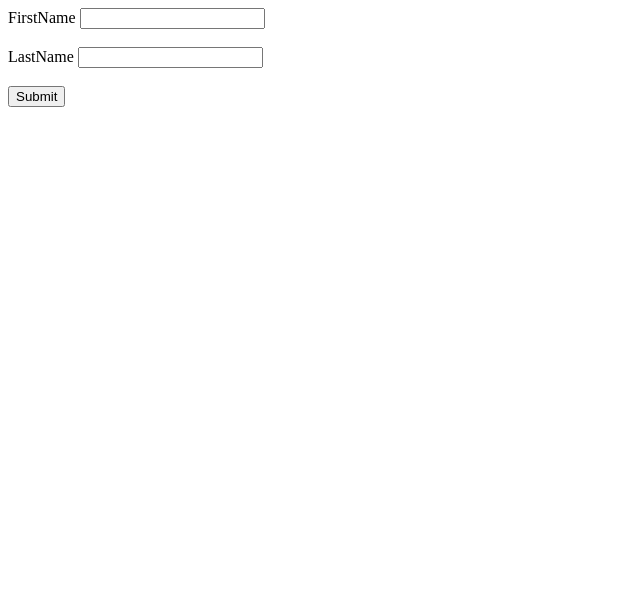
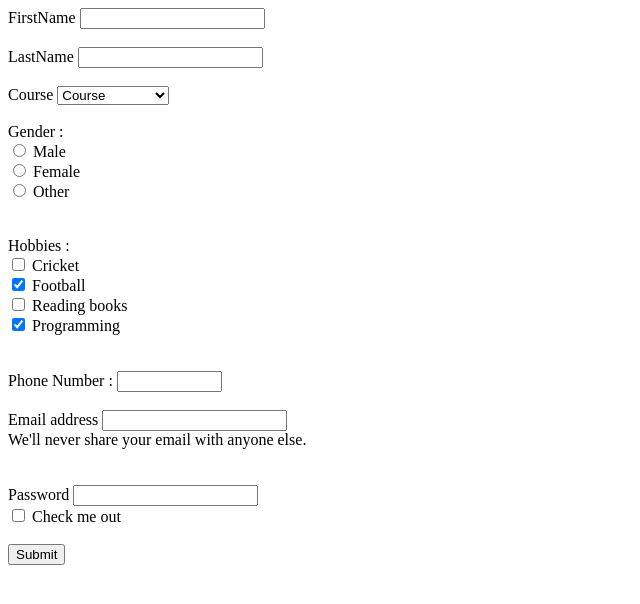
Before and after one commit to Snehal8226/ASSIGNMENTS, a plain HTML site: page bootstrap/registrationform.html in a window 1280 px wide. Shown: the whole page, without its empty margins (0-640 px from the left). Drawn offline with Linux system fonts and the light colour scheme.

Commit message:
from added

```diff
--- a/bootstrap/registrationform.html
+++ b/bootstrap/registrationform.html
@@ -11,7 +11,72 @@
  <input type="text" name="firstname" value=""><br><br>
  <label> LastName     </label>
  <input type="text" name="lastname" value=""><br><br>
- <button >Submit</button>
+ <label>  Course  </label>
+ <select class="form-select" aria-label="Default select example">
+    <option selected>Course</option>
+    <option value="1">HTML</option>
+    <option value="2">JAVA</option>
+    <option value="3">PHP</option>
+    <option value="3">SALESFORCE</option>
+    <option value="3">Python</option>
+    <option value="3">C++</option>
+  </select><br><br>
+  <label>Gender : </label>
+  <div class="form-check">
+    <input class="form-check-input" type="radio" name="flexRadioDefault" id="flexRadioDefault1">
+    <label class="form-check-label" for="flexRadioDefault1">
+      Male
+    </label><br>
+    <input class="form-check-input" type="radio" name="flexRadioDefault" id="flexRadioDefault1">
+    <label class="form-check-label" for="flexRadioDefault1">
+        Female
+      </label><br>
+      <input class="form-check-input" type="radio" name="flexRadioDefault" id="flexRadioDefault1">
+    <label class="form-check-label" for="flexRadioDefault1">
+        Other
+      </label><br>
+  </div><br><br>
+  <label>Hobbies : <label>
+    <div class="form-check">
+        <input class="form-check-input" type="checkbox" value="" id="flexCheckDefault">
+        <label class="form-check-label" for="flexCheckDefault">
+          Cricket
+        </label>
+      </div>
+      <div class="form-check">
+        <input class="form-check-input" type="checkbox" value="" id="flexCheckChecked" checked>
+        <label class="form-check-label" for="flexCheckChecked">
+          Football
+        </label>
+      </div>
+      <div class="form-check">
+        <input class="form-check-input" type="checkbox" value="" id="flexCheckDefault">
+        <label class="form-check-label" for="flexCheckDefault">
+          Reading books
+        </label>
+      </div>
+      <div class="form-check">
+        <input class="form-check-input" type="checkbox" value="" id="flexCheckChecked" checked>
+        <label class="form-check-label" for="flexCheckChecked">
+          Programming
+        </label>
+      </div><br><br>
+      <label>Phone Number :  </label>
+      <input type="text" name="phone" size="10"> <br> <br>
+      <div class="mb-3">
+        <label for="exampleInputEmail1" class="form-label">Email address</label>
+        <input type="email" class="form-control" id="exampleInputEmail1" aria-describedby="emailHelp">
+        <div id="emailHelp" class="form-text">We'll never share your email with anyone else.</div>
+      </div><br><br>
+      <div class="mb-3">
+        <label for="exampleInputPassword1" class="form-label">Password</label>
+        <input type="password" class="form-control" id="exampleInputPassword1">
+      </div>
+      <div class="mb-3 form-check">
+        <input type="checkbox" class="form-check-input" id="exampleCheck1">
+        <label class="form-check-label" for="exampleCheck1">Check me out</label>
+      </div><br>
+      <button type="submit" class="btn btn-primary">Submit</button>
 
 
 </body>
```
